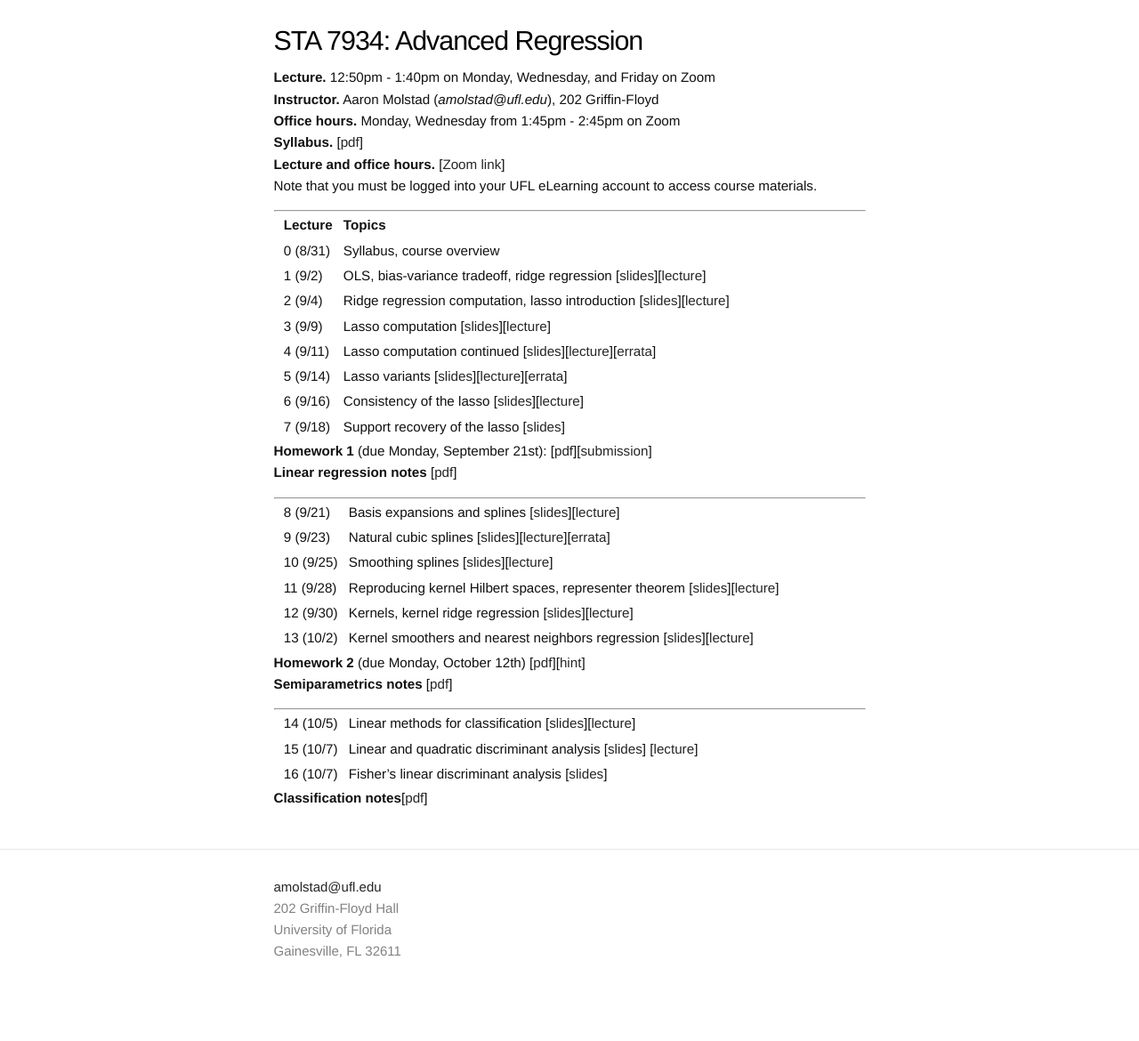
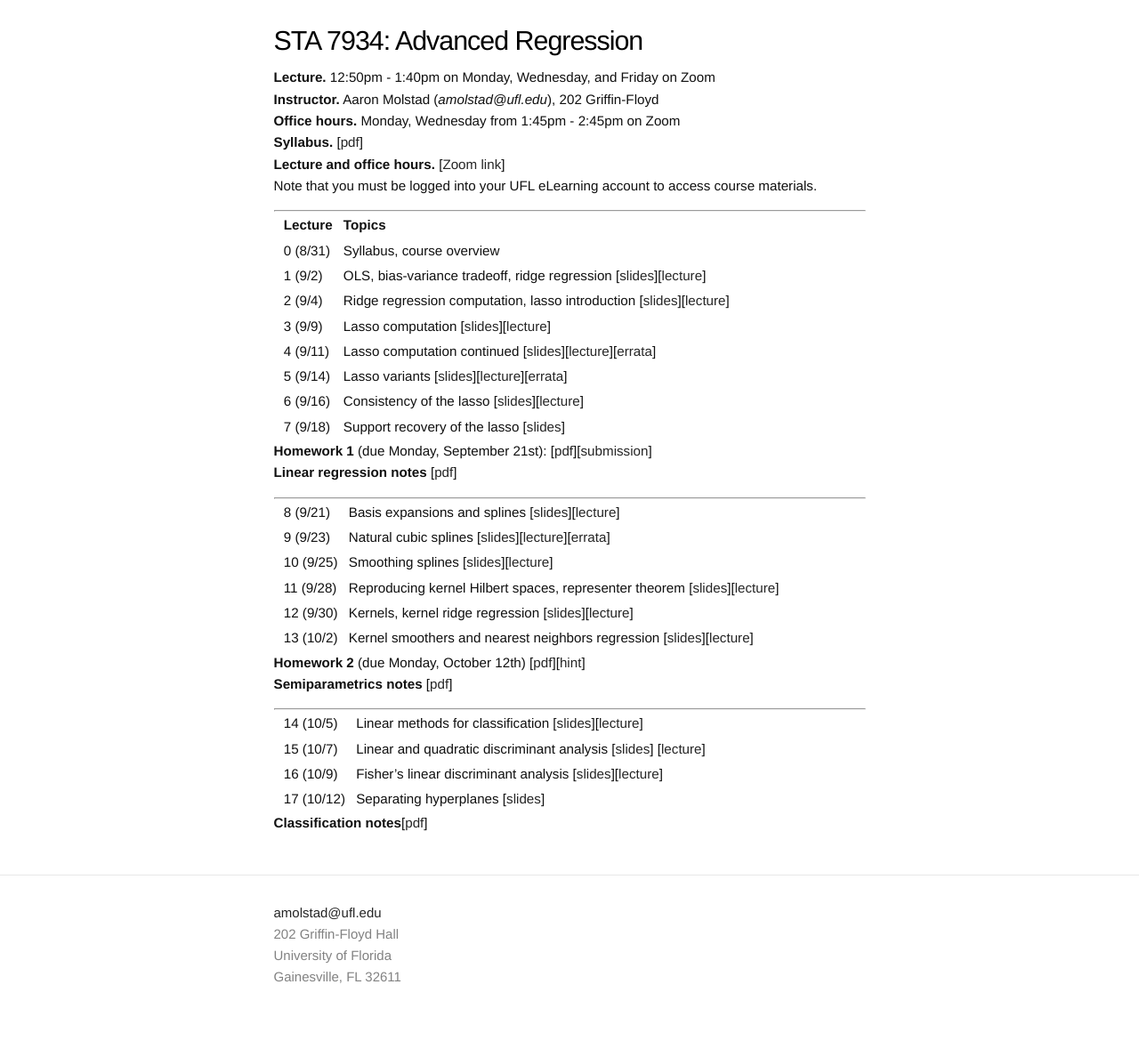
Before and after one commit to ajmolstad/ajmolstad.github.io, a Jekyll site: the page built from F20_STA7934.md, in a window 1280 px wide. Shown: the whole page at 89% size. Built offline with Jekyll 4.4.1, drawn with Linux system fonts in a browser that asks for light colours; before the commit the page ends 1141 px from its top, so only the background shows below that.

Commit message:
Update HW

```diff
--- a/F20_STA7934.md
+++ b/F20_STA7934.md
@@ -36,7 +36,7 @@ Note that you must be logged into your UFL eLearning account to access course ma
 || 12 (9/30)  || Kernels, kernel ridge regression [[slides](https://ufl.instructure.com/files/53056701/download?download_frd=1)][[lecture](https://ufl.instructure.com/courses/412309/files?preview=53124622)]||
 || 13 (10/2)  || Kernel smoothers and nearest neighbors regression [[slides](https://ufl.instructure.com/files/53154566/download?download_frd=1)][[lecture](https://ufl.instructure.com/courses/412309/files?preview=53290390)]||
 
-**Homework 2** (due Monday, October 12th) [[pdf](https://ufl.instructure.com/files/53056381/download?download_frd=1)][[hint](https://ufl.instructure.com/files/53056468/download?download_frd=1)]
+**Homework 2** (due Monday, October 12th) [[pdf](https://ufl.instructure.com/files/53443399/download?download_frd=1)][[hint](https://ufl.instructure.com/files/53056468/download?download_frd=1)]
 **Semiparametrics notes** [[pdf](https://ufl.instructure.com/files/52986437/download?download_frd=1)]
 
 
@@ -44,7 +44,8 @@ Note that you must be logged into your UFL eLearning account to access course ma
 
 || 14 (10/5)  || Linear methods for classification [[slides](https://ufl.instructure.com/files/53285696/download?download_frd=1)][[lecture](https://ufl.instructure.com/courses/412309/files?preview=53285432)] ||
 || 15 (10/7)  || Linear and quadratic discriminant analysis [[slides](https://ufl.instructure.com/files/53358126/download?download_frd=1)] [[lecture](https://ufl.instructure.com/courses/412309/files?preview=53358160)]||
-|| 16 (10/7)  || Fisher's linear discriminant analysis [[slides](https://ufl.instructure.com/files/53358114/download?download_frd=1)]||
+|| 16 (10/9)  || Fisher's linear discriminant analysis [[slides](https://ufl.instructure.com/files/53358114/download?download_frd=1)][[lecture](https://ufl.instructure.com/files/53436224/download?download_frd=1)]||
+|| 17 (10/12)  || Separating hyperplanes [[slides](https://ufl.instructure.com/files/53440337/download?download_frd=1)]||
 
 
 **Classification notes**[[pdf](https://ufl.instructure.com/files/53290333/download?download_frd=1)]
```
Also changed, not shown: 1 other file.
